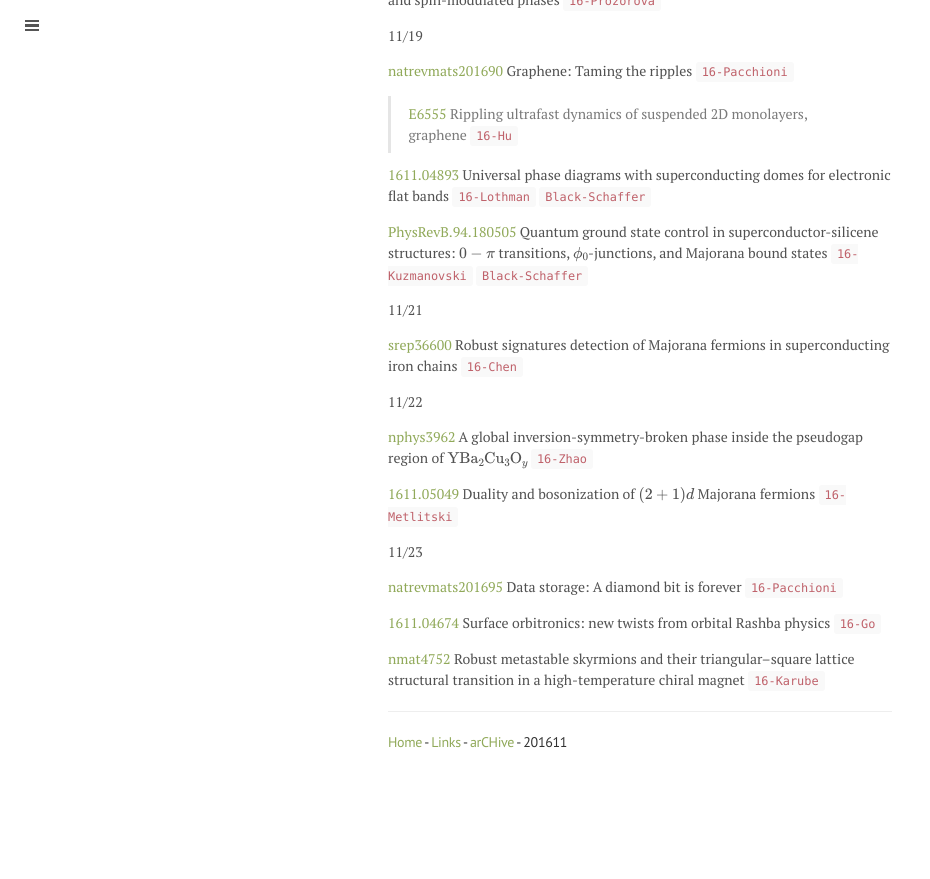
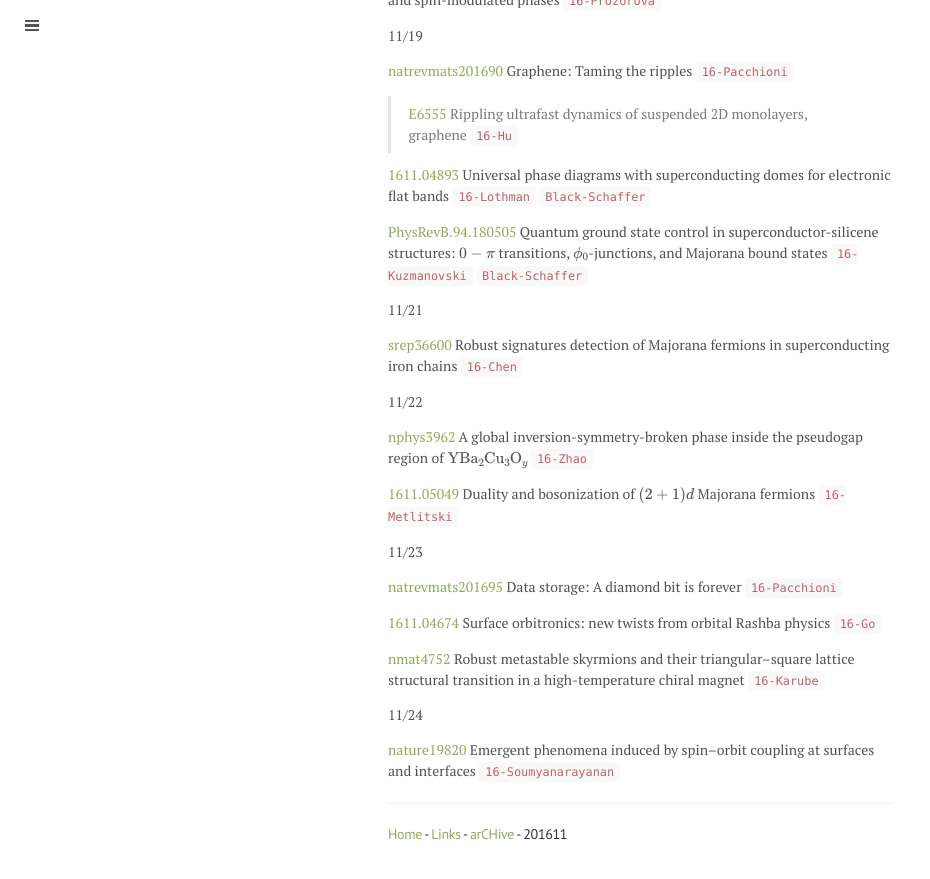
Before and after one commit to qkrwlsghdcjsworlt/work, a Jekyll site: the page built from 201611.md, in a window 1280 px wide and 900 px high, scrolled down 3614 px. Shown: the top 879 px of the window, without its empty margins (0-930 px from the left). Built offline with Jekyll 4.4.1, drawn with Linux system fonts in a browser that asks for light colours; formulas are drawn with MathJax 3; before the commit the page ends 4422 px from its top, so only the background shows below that.

Commit message:
“update”

```diff
--- a/201611.md
+++ b/201611.md
@@ -176,6 +176,9 @@ to \\( \kappa - (\mathrm{BEDT-TTF})_2 \mathrm{Cu}_2 \mathrm{(CN)}_3\\)
 
 [nmat4752](http://www.nature.com/nmat/journal/v15/n12/full/nmat4752.html) Robust metastable skyrmions and their triangular–square lattice structural transition in a high-temperature chiral magnet `16-Karube`
 
+11/24
+
+[nature19820](http://www.nature.com/nature/journal/v539/n7630/full/nature19820.html) Emergent phenomena induced by spin–orbit coupling at surfaces and interfaces `16-Soumyanarayanan`
 
 
 
```
Also changed, not shown: 1 other file.
